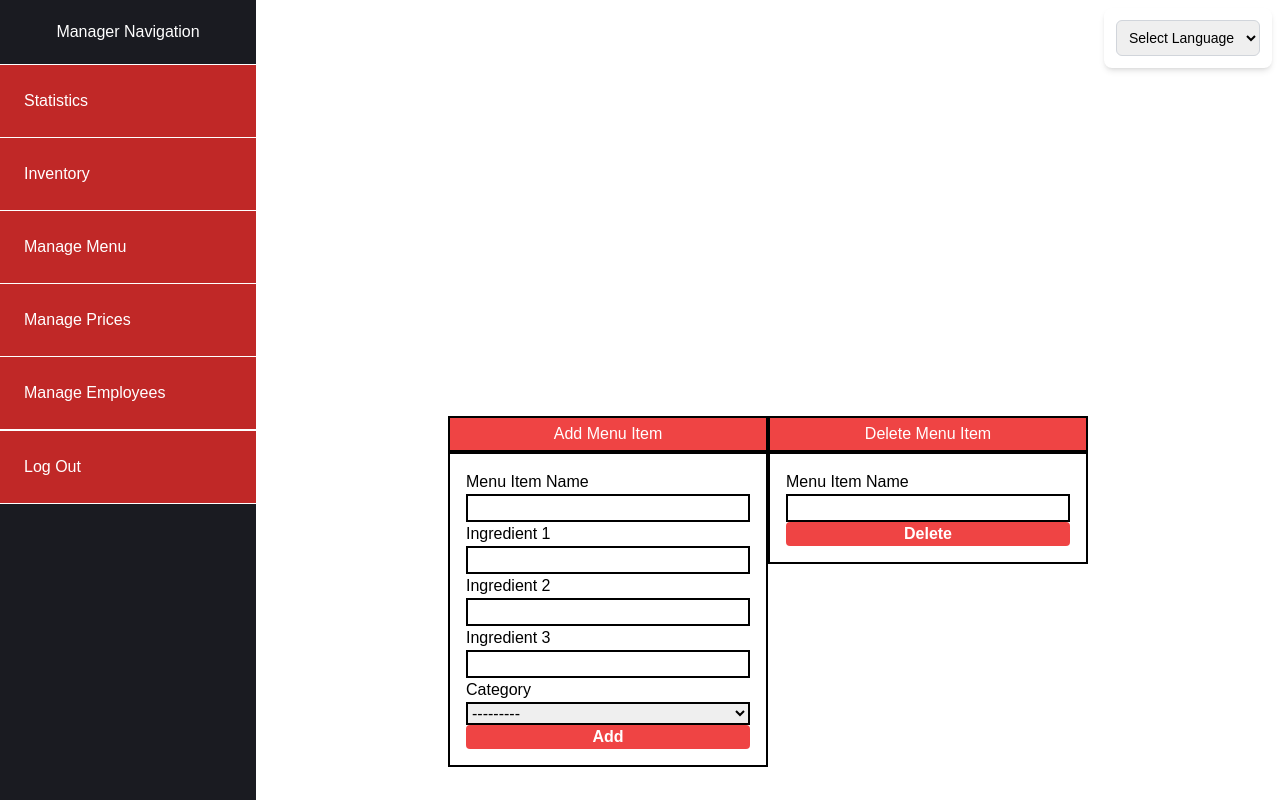
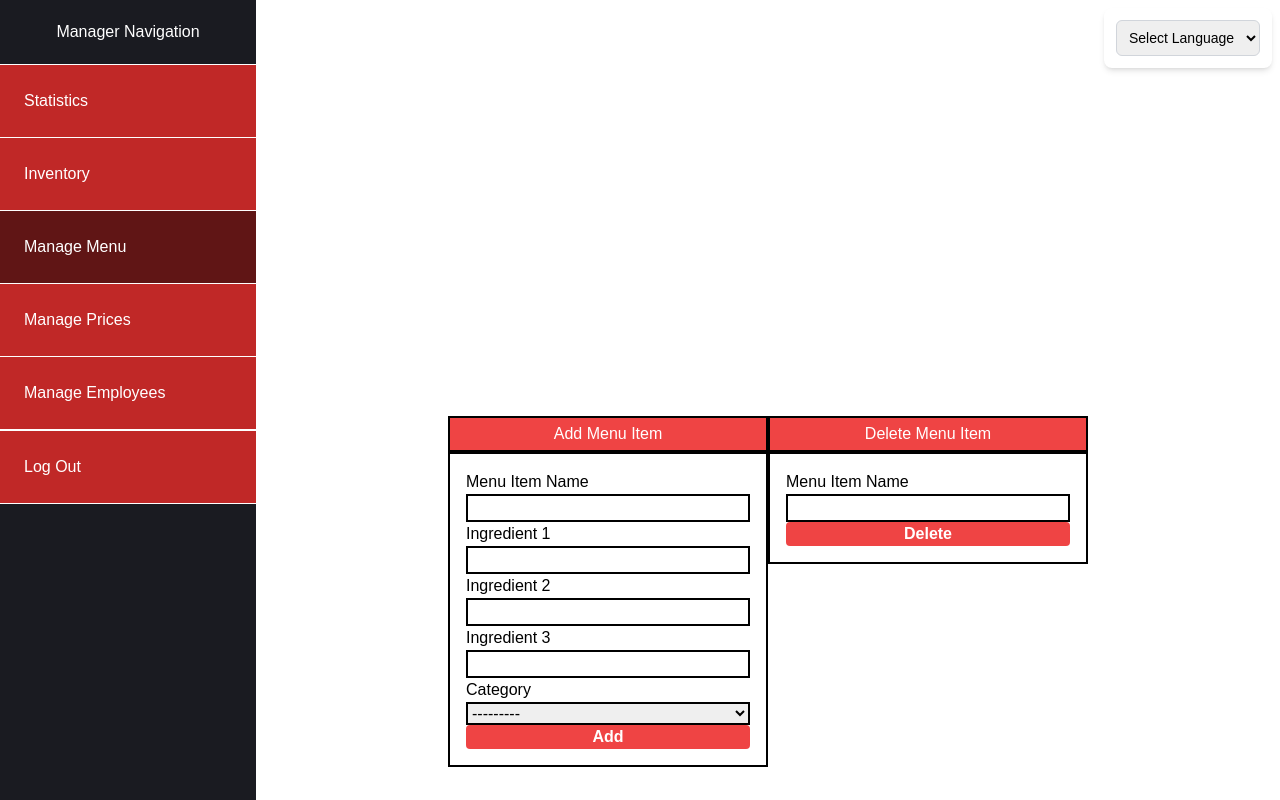
Before and after one commit to CSCE331-Fall2024/project-3-team-0p, a website: page src/manager-meals.html in a window 1280 px wide. Drawn offline with Linux system fonts and the light colour scheme; no server answers.

Commit message:
Added sidebar current page highlight

```diff
--- a/src/manager-meals.html
+++ b/src/manager-meals.html
@@ -30,7 +30,7 @@
                 <li class="border-t border-white bg-[#C02827] hover:bg-[#ff7b7b]">
                     <a href="manager-inventory.html" class="block text-white p-6">Inventory</a>
                 </li>
-                <li class="border-t border-white bg-[#C02827] hover:bg-[#ff7b7b]">
+                <li class="border-t border-white bg-[#601515] hover:bg-[#601515]">
                     <a href="manager-meals.html" class="block text-white p-6">Manage Menu</a>
                 </li>
                 <li class="border-t border-white bg-[#C02827] hover:bg-[#ff7b7b]">
```
Also changed, not shown: src/employee-entrees.html (+1 -1 lines), src/employee-mealsize.html (+1 -1 lines), src/employee-review.html (+1 -1 lines), src/employee-sides.html (+1 -1 lines), src/manager-employees.html (+1 -1 lines), src/manager-inventory.html (+1 -1 lines), src/manager-prices.html (+1 -1 lines), src/manager-statistics.html (+1 -1 lines), src/output.css.
